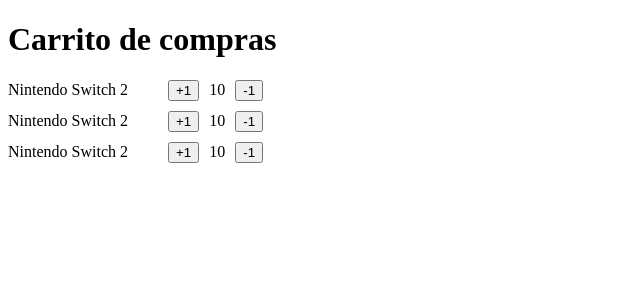
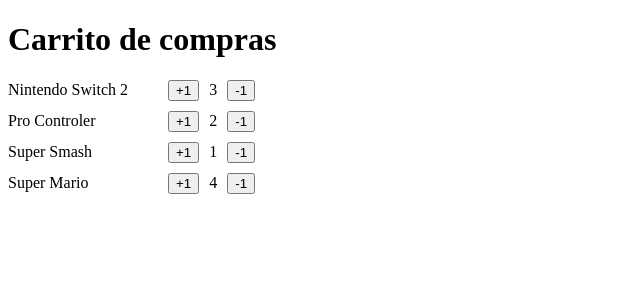
Before and after one commit to jespejo-dev-prod/react-course, a React (Vite) app in the folder 02-first-steps/: page / in a window 1280 px wide. Shown: the top 300 px of the page, without its empty margins (0-640 px from the left). Built offline with nearby package versions, Linux system fonts and the light colour scheme.

Commit message:
Propiedades del componente - Props

```diff
--- a/02-first-steps/src/FirstStepsApp.tsx
+++ b/02-first-steps/src/FirstStepsApp.tsx
@@ -4,9 +4,10 @@ export function FirstStepsApp() {
   return (
     <>
       <h1>Carrito de compras</h1>
-      <ItemCounter />
-      <ItemCounter />
-      <ItemCounter />
+      <ItemCounter name="Nintendo Switch 2" quantity={3} />
+      <ItemCounter name="Pro Controler" quantity={2} />
+      <ItemCounter name="Super Smash" quantity={1} />
+      <ItemCounter name="Super Mario" quantity={4} />
     </>
   );
 }
--- a/02-first-steps/src/main.tsx
+++ b/02-first-steps/src/main.tsx
@@ -1,9 +1,10 @@
+import { StrictMode } from "react";
 import { createRoot } from "react-dom/client";
 import { FirstStepsApp } from "./FirstStepsApp";
 
 createRoot(document.getElementById("root")!).render(
-  <>
+  <StrictMode>
     <FirstStepsApp />
     {/* <MyAwesomeApp /> */}
-  </>,
+  </StrictMode>,
 );
--- a/02-first-steps/src/shopping-cart/ItemCounter.tsx
+++ b/02-first-steps/src/shopping-cart/ItemCounter.tsx
@@ -1,4 +1,8 @@
-export const ItemCounter = () => {
+interface Props {
+  name: string;
+  quantity?: number;
+}
+export const ItemCounter = ({ name, quantity }: Props) => {
   return (
     <section
       style={{
@@ -13,10 +17,10 @@ export const ItemCounter = () => {
           width: 150,
         }}
       >
-        Nintendo Switch 2
+        {name}
       </span>
       <button>+1</button>
-      <span>10</span>
+      <span>{quantity}</span>
       <button>-1</button>
     </section>
   );
```
